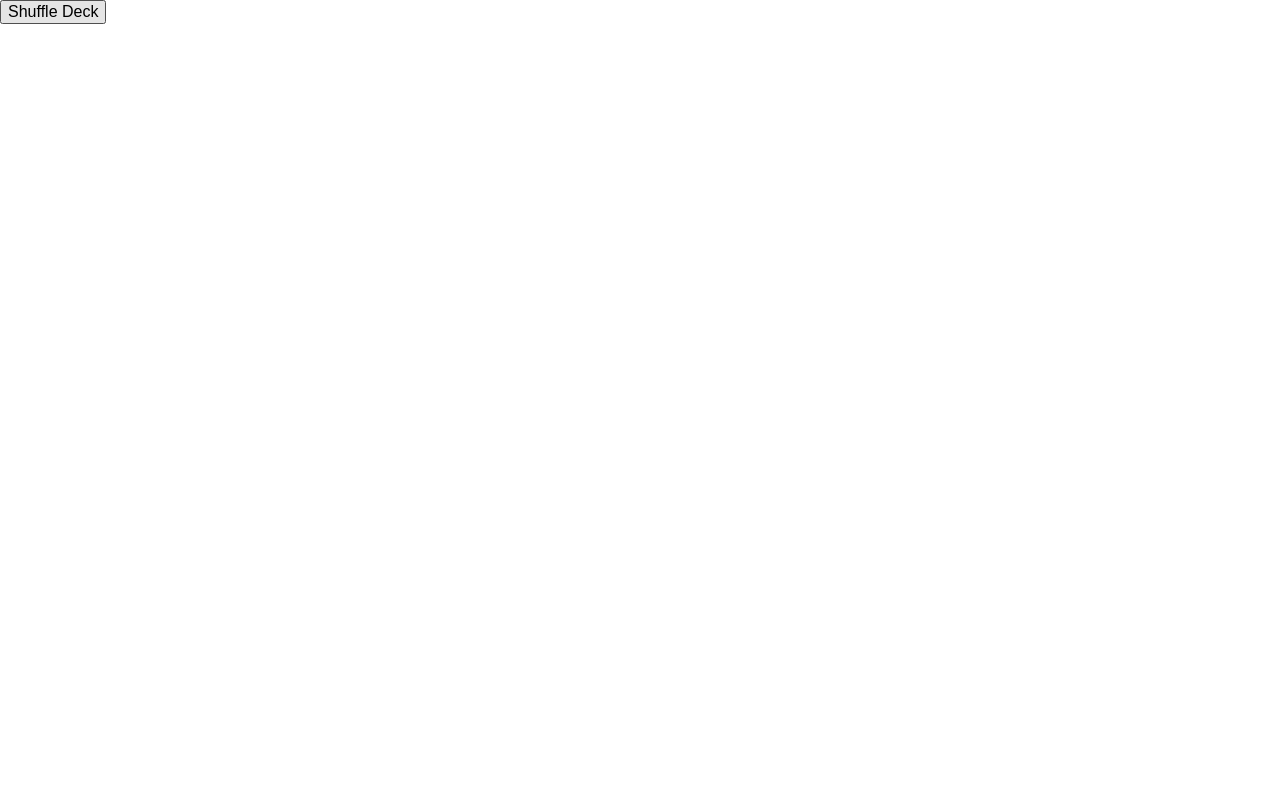
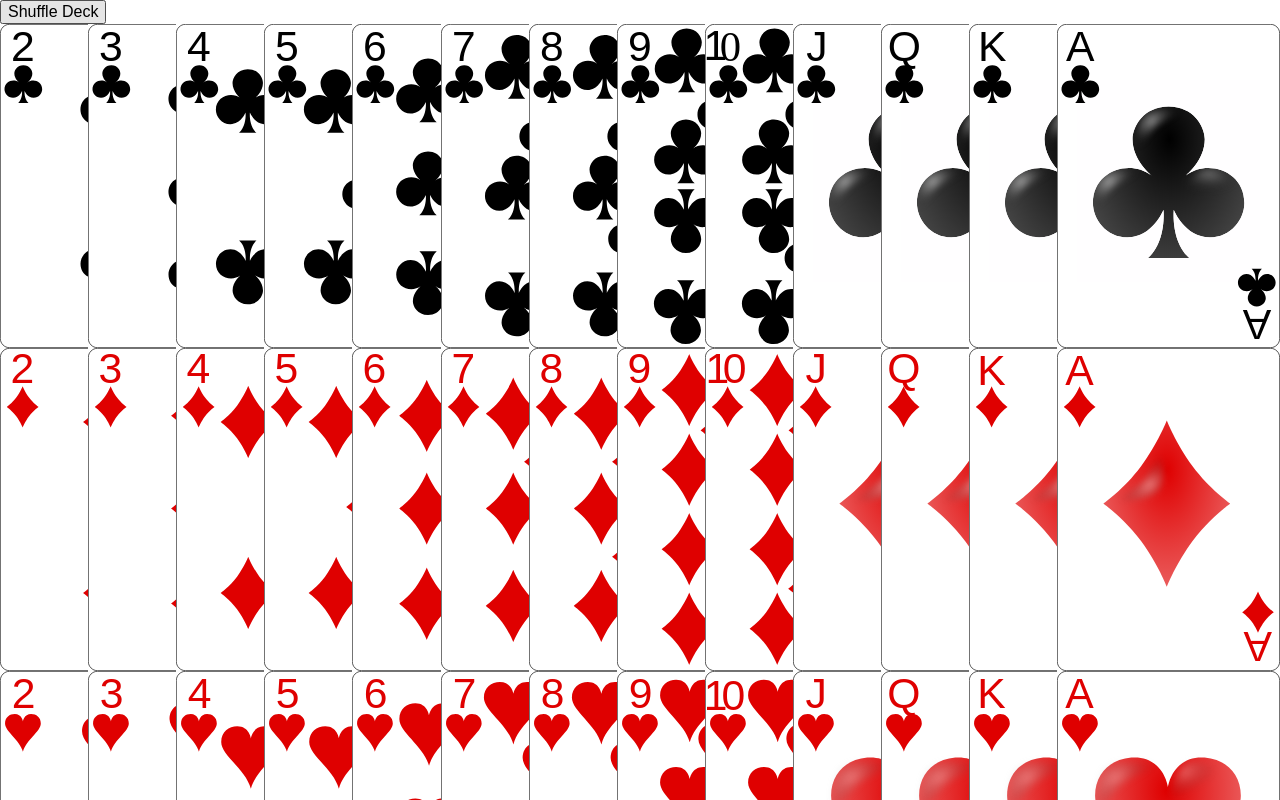
Before and after one commit to markjconlon/cardShuffler, a plain HTML site: page index.html in a window 1280 px wide. Shown: the top 800 px of the page. Drawn offline with nearby package versions, Linux system fonts and the light colour scheme.

Commit message:
added css, display function and event listener on shuffle button

```diff
--- a/index.html
+++ b/index.html
@@ -5,11 +5,16 @@
     <title>Shuffler</title>
     <link rel="stylesheet" href="styles.css">
     <link rel="stylesheet" href="https://cdnjs.cloudflare.com/ajax/libs/font-awesome/4.7.0/css/font-awesome.min.css">
+    <script src="https://ajax.googleapis.com/ajax/libs/jquery/1.11.1/jquery.min.js"></script>
+    <script src="javascript.js"></script>
   </head>
   <body>
-    <button name="button">Shuffle Deck</button>
+    <button name="button" id="shuffle">Shuffle Deck</button>
     <div id="deck">
+      <div id="row1" class="rowOne"></div>
+      <div id="row2" class="rowTwo"></div>
+      <div id="row3" class="rowThree"></div>
+      <div id="row4" class="rowFour"></div>
     </div>
-    <script src="javascript.js"></script>
   </body>
 </html>
--- a/javascript.js
+++ b/javascript.js
@@ -1,12 +1,31 @@
-let deck = ["2c", "3c", "4c", "5c", "6c", "7c", "8c", "9c", "10c", "Jc", "Qc", "Kc", "Ac",
+$(document).ready( function(){
+  var divs = $('#deck div');
+  var deck = ["2c", "3c", "4c", "5c", "6c", "7c", "8c", "9c", "10c", "Jc", "Qc", "Kc", "Ac",
               "2d", "3d", "4d", "5d", "6d", "7d", "8d", "9d", "10d", "Jd", "Qd", "Kd", "Ad",
               "2h", "3h", "4h", "5h", "6h", "7h", "8h", "9h", "10h", "Jh", "Qh", "Kh", "Ah",
               "2s", "3s", "4s", "5s", "6s", "7s", "8s", "9s", "10s", "Js", "Qs", "Ks", "As"]
 
-function shuffle(array){
+  display(deck);
+  function display(deck){
+    for (var i = 0; i < divs.length; i++) {
+      (divs[i]).innerHTML = '';
+    }
+    deck.forEach(function deal(card, index, deck) {
+      if (index < 13) {
+        $('#row1').append('<div><img src=cards/' + card + '.svg></div>');
+      } else if (index < 26){
+        $('#row2').append('<div><img src=cards/' + card + '.svg></div>');
+      } else if (index < 39){
+        $('#row3').append('<div><img src=cards/' + card + '.svg></div>');
+      } else {
+        $('#row4').append('<div><img src=cards/' + card + '.svg></div>');
+      }
+    });
+  }
+  function shuffle(){
     var x = 0;
     var cardMove = 0;
-
+    var array = deck;
     for (var i = 0; i < array.length; i++) {
       //find a random index of another card to be switched with the card at i
       x = Math.floor(Math.random() * (i + 1))
@@ -17,5 +36,7 @@ function shuffle(array){
       //replace the value copied at array x into array i with the original value from array[i] (aka the current index)
       array[x] = cardMove;
     }
-  return array;
+    display(array);
   }
+  $('#shuffle').on('click', shuffle)
+});
--- a/styles.css
+++ b/styles.css
@@ -4,3 +4,21 @@ input[type=reset],input[type=submit]{-webkit-appearance:button;cursor:pointer;}b
 
 /* Box-sizing border-box */
 * { -moz-box-sizing: border-box; -webkit-box-sizing: border-box; box-sizing: border-box; }
+
+body{
+
+}
+#deck{
+}
+#deck div{
+  display: flex;
+}
+#deck div div{
+  display: flex;
+  flex: 1;
+  max-width: 100vw;
+  overflow: hidden;
+}
+#deck div:nth-child(13){
+  overflow: visible;
+}
```
Lines whose indentation alone changed are shown as unchanged.
